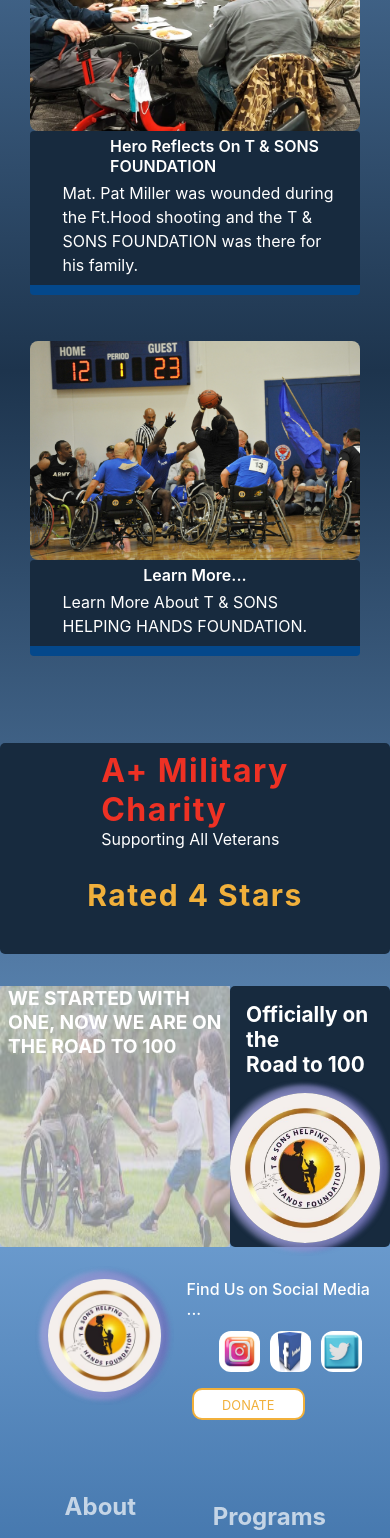
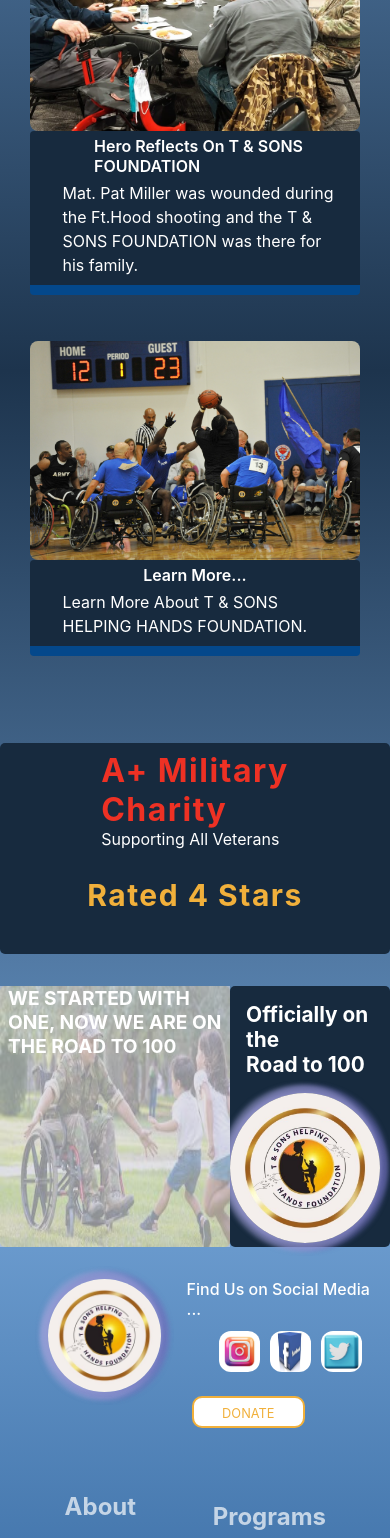
Before and after one commit to Ngufor-emmanuella/charity-site, a React (Create React App) app: page / in a window 390 px wide. Shown: the part 780-2318 px from the top of the page. Built offline with nearby package versions, Linux system fonts and the light colour scheme.

Commit message:
Fix margin

```diff
--- a/src/components/home.css
+++ b/src/components/home.css
@@ -1021,7 +1021,7 @@
     }
 
     .cover-location .hero-reflect {
-      padding-left: 5rem;
+      padding-left: 4rem;
     }
 
     .media-media > img {
@@ -1061,7 +1061,7 @@
       text-decoration: none;
       text-align: center;
       padding-top: 8px;
-      top: -0.5rem;
+      top: 0;
     }
 
   .papa {
```
